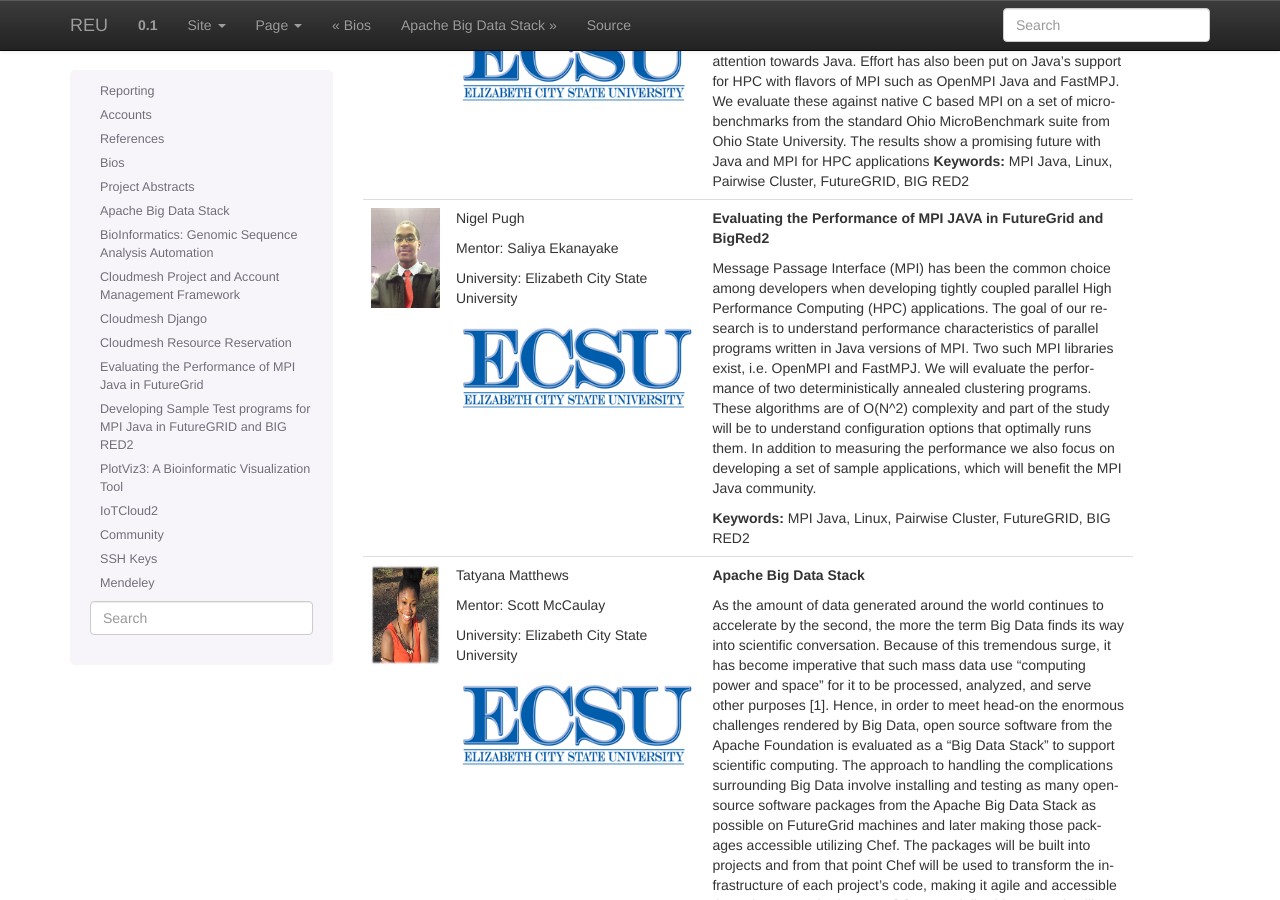
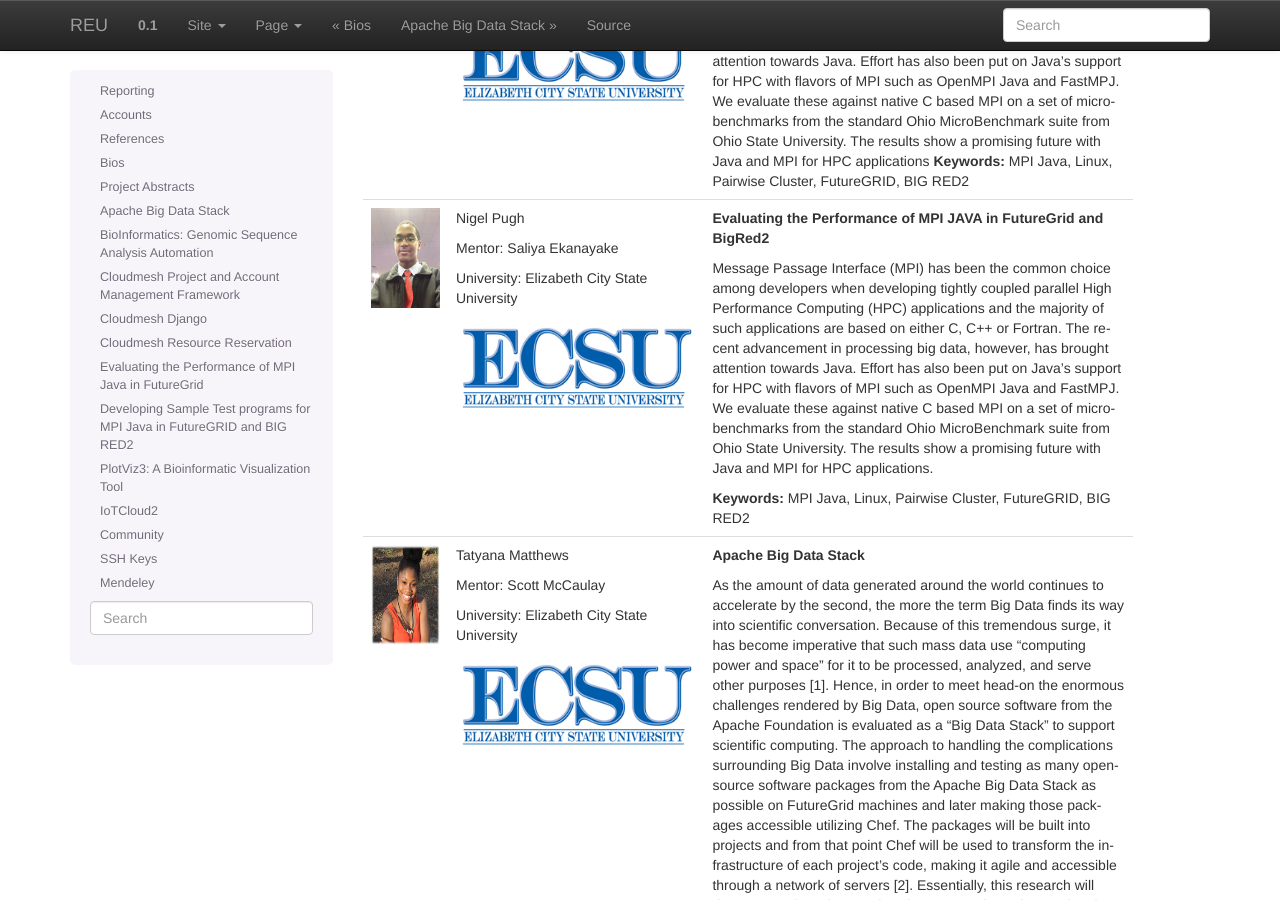
Before and after one commit to cloudmesh-project/reu-2014, a Sphinx documentation site: the page built from doc/source/abstracts.rst, in a window 1280 px wide and 900 px high, scrolled down 2806 px. Built offline with Sphinx 7.4.7, drawn with Linux system fonts in a browser that asks for light colours.

Commit message:
Update abstracts.rst

```diff
--- a/doc/source/abstracts.rst
+++ b/doc/source/abstracts.rst
@@ -227,7 +227,7 @@
 
      - **Evaluating the Performance of MPI JAVA in FutureGrid and BigRed2**
 
-       Message Passage Interface (MPI) has been the common choice among developers when developing tightly coupled parallel High Performance Computing (HPC) applications. The goal of our research is to understand performance characteristics of parallel programs written in Java versions of MPI. Two such MPI libraries exist, i.e. OpenMPI and FastMPJ. We will evaluate the performance of two deterministically annealed clustering programs. These algorithms are of O(N^2) complexity and part of the study will be to understand configuration options that optimally runs them. In addition to measuring the performance we also focus on developing a set of sample applications, which will benefit the MPI Java community.
+       Message Passage Interface (MPI) has been the common choice among developers when developing tightly coupled parallel High Performance Computing (HPC) applications and the majority of such applications are based on either C, C++ or Fortran. The recent advancement in processing big data, however, has brought attention towards Java. Effort has also been put on Java's support for HPC with flavors of MPI such as OpenMPI Java and FastMPJ. We evaluate these against native C based MPI on a set of micro-benchmarks from the standard Ohio MicroBenchmark suite from Ohio State University. The results show a promising future with Java and MPI for HPC applications.
 
        **Keywords:** MPI Java, Linux, Pairwise Cluster, FutureGRID, BIG RED2
 
```
